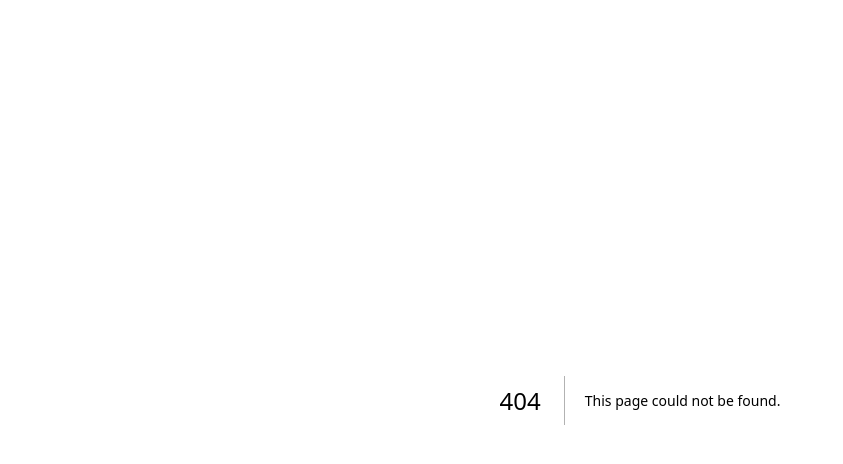
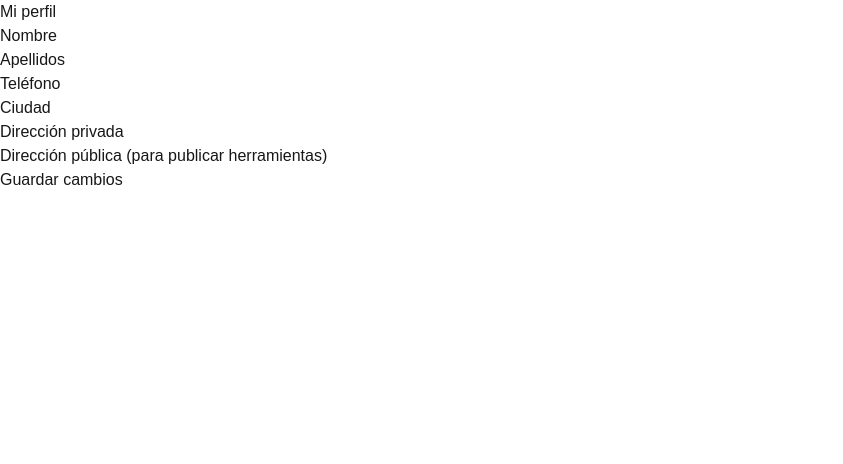
Before and after one commit to edgarbdn/Proyecto-final-DAW--Alquila-tu-herramienta, a Next.js app in the folder web/: page /perfil in a window 1280 px wide. Before the commit this address had no page. Shown: the top 464 px of the page, without its empty margins (0-843 px from the left). Built offline with nearby package versions, Linux system fonts and the light colour scheme; no server answers.

Commit message:
feat: página de perfil con edición de datos básicos

```diff
--- /dev/null
+++ b/web/src/app/perfil/page.tsx
@@ -0,0 +1,156 @@
+"use client";
+
+import { useState, useEffect } from "react";
+import { createClient } from "@/lib/supabase";
+
+type UserProfile = {
+  nombre: string;
+  apellidos: string;
+  telefono: string;
+  ciudad: string;
+  direccion: string;
+  direccion_publica: string;
+  avatar_url: string;
+};
+
+export default function PerfilPage() {
+  const [profile, setProfile] = useState<UserProfile>({
+    nombre: "",
+    apellidos: "",
+    telefono: "",
+    ciudad: "",
+    direccion: "",
+    direccion_publica: "",
+    avatar_url: "",
+  });
+  const [loading, setLoading] = useState(false);
+  const [error, setError] = useState("");
+  const [success, setSuccess] = useState("");
+
+  useEffect(() => {
+    async function loadProfile() {
+      const supabase = createClient();
+
+      const {
+        data: { user },
+      } = await supabase.auth.getUser();
+      if (!user) return;
+
+      const { data, error } = await supabase
+        .from("users")
+        .select(
+          "nombre, apellidos, telefono, ciudad, direccion, direccion_publica, avatar_url",
+        )
+        .eq("id", user.id)
+        .single();
+
+      if (error) {
+        setError("Error al cargar el perfil");
+        return;
+      }
+
+      setProfile({
+        nombre: data.nombre ?? "",
+        apellidos: data.apellidos ?? "",
+        telefono: data.telefono ?? "",
+        ciudad: data.ciudad ?? "",
+        direccion: data.direccion ?? "",
+        direccion_publica: data.direccion_publica ?? "",
+        avatar_url: data.avatar_url ?? "",
+      });
+    }
+
+    loadProfile();
+  }, []);
+
+  async function handleSubmit(e: React.FormEvent) {
+    e.preventDefault();
+    setLoading(true);
+    setError("");
+    setSuccess("");
+
+    const supabase = createClient();
+
+    const {
+      data: { user },
+    } = await supabase.auth.getUser();
+    if (!user) return;
+
+    const { error } = await supabase
+      .from("users")
+      .update({
+        nombre: profile.nombre,
+        apellidos: profile.apellidos,
+        telefono: profile.telefono,
+        ciudad: profile.ciudad,
+        direccion: profile.direccion,
+        direccion_publica: profile.direccion_publica,
+      })
+      .eq("id", user.id);
+
+    if (error) {
+      setError("Error al guardar los cambios");
+    } else {
+      setSuccess("Perfil actualizado correctamente");
+    }
+
+    setLoading(false);
+  }
+
+  function handleChange(e: React.ChangeEvent<HTMLInputElement>) {
+    setProfile({ ...profile, [e.target.name]: e.target.value });
+  }
+
+  return (
+    <div>
+      <h1>Mi perfil</h1>
+      <form onSubmit={handleSubmit}>
+        <div>
+          <label>Nombre</label>
+          <input name="nombre" value={profile.nombre} onChange={handleChange} />
+        </div>
+        <div>
+          <label>Apellidos</label>
+          <input
+            name="apellidos"
+            value={profile.apellidos}
+            onChange={handleChange}
+          />
+        </div>
+        <div>
+          <label>Teléfono</label>
+          <input
+            name="telefono"
+            value={profile.telefono}
+            onChange={handleChange}
+          />
+        </div>
+        <div>
+          <label>Ciudad</label>
+          <input name="ciudad" value={profile.ciudad} onChange={handleChange} />
+        </div>
+        <div>
+          <label>Dirección privada</label>
+          <input
+            name="direccion"
+            value={profile.direccion}
+            onChange={handleChange}
+          />
+        </div>
+        <div>
+          <label>Dirección pública (para publicar herramientas)</label>
+          <input
+            name="direccion_publica"
+            value={profile.direccion_publica}
+            onChange={handleChange}
+          />
+        </div>
+        {error && <p style={{ color: "red" }}>{error}</p>}
+        {success && <p style={{ color: "green" }}>{success}</p>}
+        <button type="submit" disabled={loading}>
+          {loading ? "Guardando..." : "Guardar cambios"}
+        </button>
+      </form>
+    </div>
+  );
+}
--- a/web/src/middleware.ts
+++ b/web/src/middleware.ts
@@ -13,6 +13,11 @@ export async function middleware(request: NextRequest) {
   // Si estás logueado e intentas ir a /login o /register, redirige a /
   if (session && (path === "/login" || path === "/register")) {
     return NextResponse.redirect(new URL("/", request.url));
+  }
+
+  // Si intentas ir a /perfil sin sesión, redirige a /login
+  if (!session && path.startsWith("/perfil")) {
+    return NextResponse.redirect(new URL("/login", request.url));
   }
 
   // Si intentas ir a /admin sin sesión, redirige a /login
```
